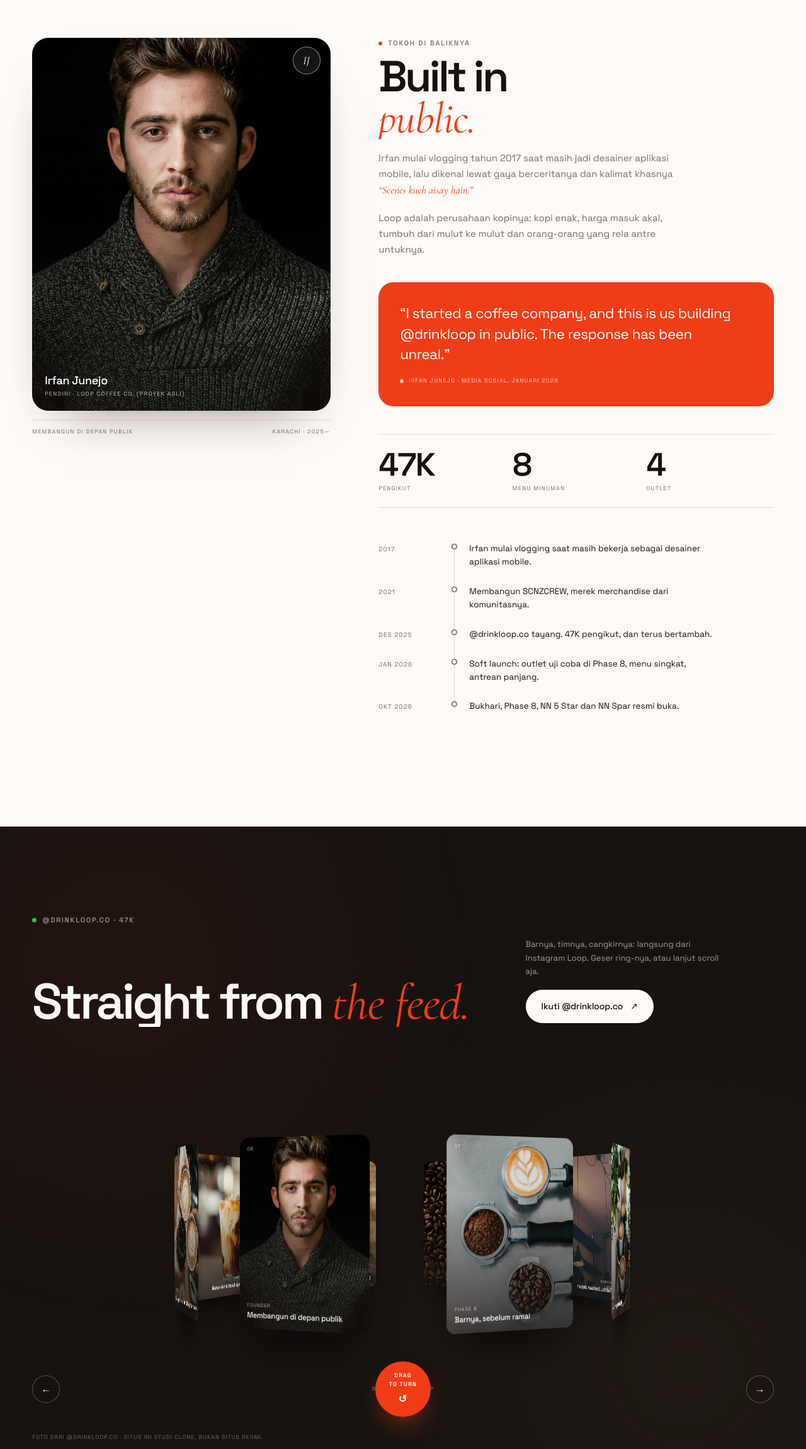
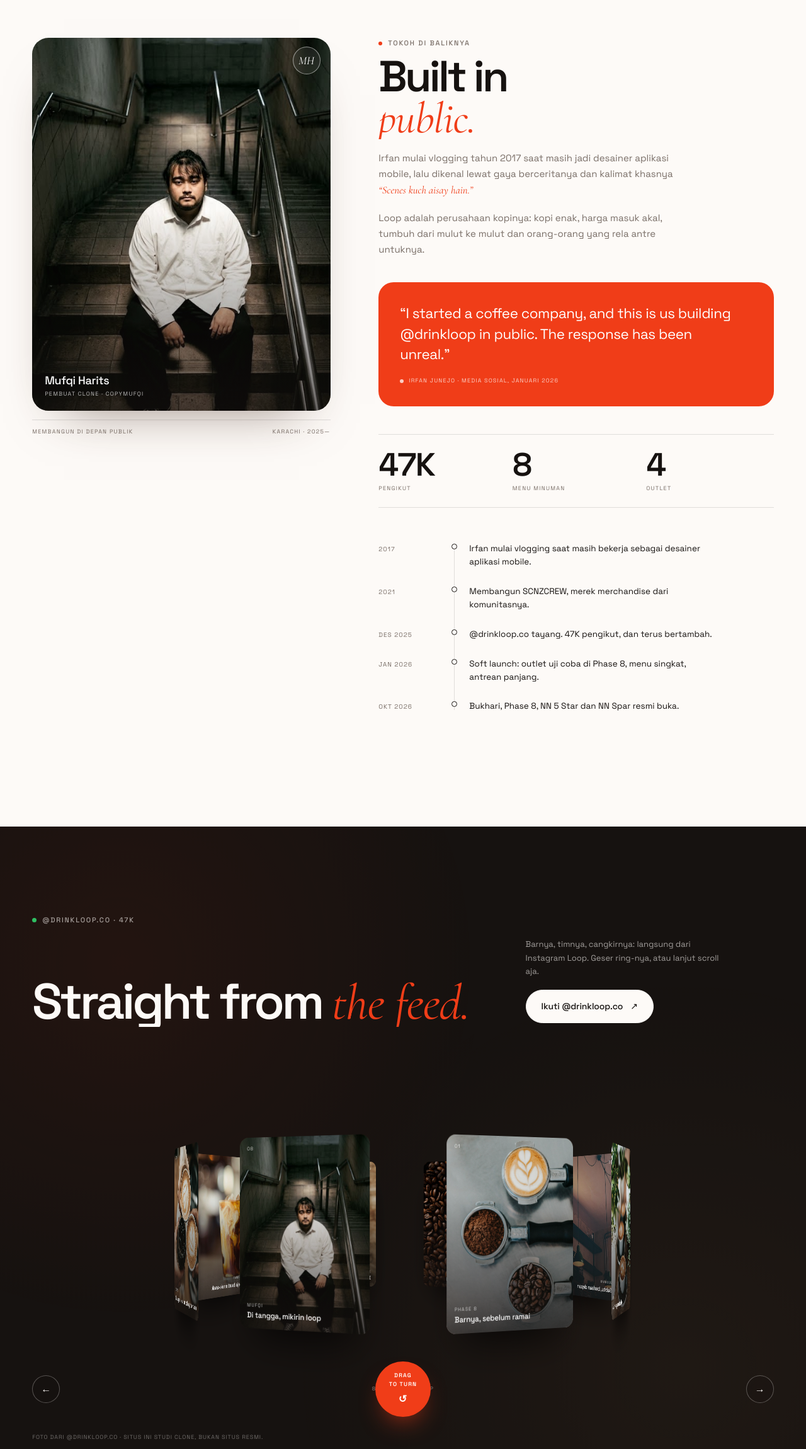
Before and after one commit to mufqimuf/loop-coffee-clone, a React (Vite) app: page / in a window 1280 px wide. Shown: the part 5251-7551 px from the top of the page at 63% size. Built offline with nearby package versions, Linux system fonts and the light colour scheme.

Commit message:
foto founder diganti foto Mufqi + badge MH + caption clone maker

```diff
--- a/src/components/Founder.jsx
+++ b/src/components/Founder.jsx
@@ -82,13 +82,13 @@
     <section className="founder" id="founder" ref={rootRef}>
       <div className="founder-media">
         <figure className="fd-photo">
-          <img src="assets/portrait.jpg" alt="Irfan Junejo, pendiri Loop Coffee Co." />
+          <img src="assets/portrait.jpg" alt="Mufqi Harits, pembuat clone LoopCoffeeClone ini" />
           <figcaption>
-            <span>Irfan Junejo</span>
-            <small>Pendiri · Loop Coffee Co. (proyek asli)</small>
+            <span>Mufqi Harits</span>
+            <small>Pembuat clone · CopyMufqi</small>
           </figcaption>
           <span className="fd-corner" aria-hidden="true">
-            IJ
+            MH
           </span>
         </figure>
         <div className="fd-stamp" aria-hidden="true">
--- a/src/data.js
+++ b/src/data.js
@@ -159,5 +159,5 @@
   { src: 'assets/pour.jpg', caption: 'Dituang pelan', meta: 'Barnya' },
   { src: 'assets/cups.jpg', caption: 'Meja buat anak-anak', meta: 'NN Spar' },
   { src: 'assets/cup.jpg', caption: 'Cangkir terakhir, cahaya pertama', meta: '07.15' },
-  { src: 'assets/portrait.jpg', caption: 'Membangun di depan publik', meta: 'Founder' },
+  { src: 'assets/portrait.jpg', caption: 'Di tangga, mikirin loop', meta: 'Mufqi' },
 ]
```
Also changed, not shown: public/assets/portrait.jpg.
